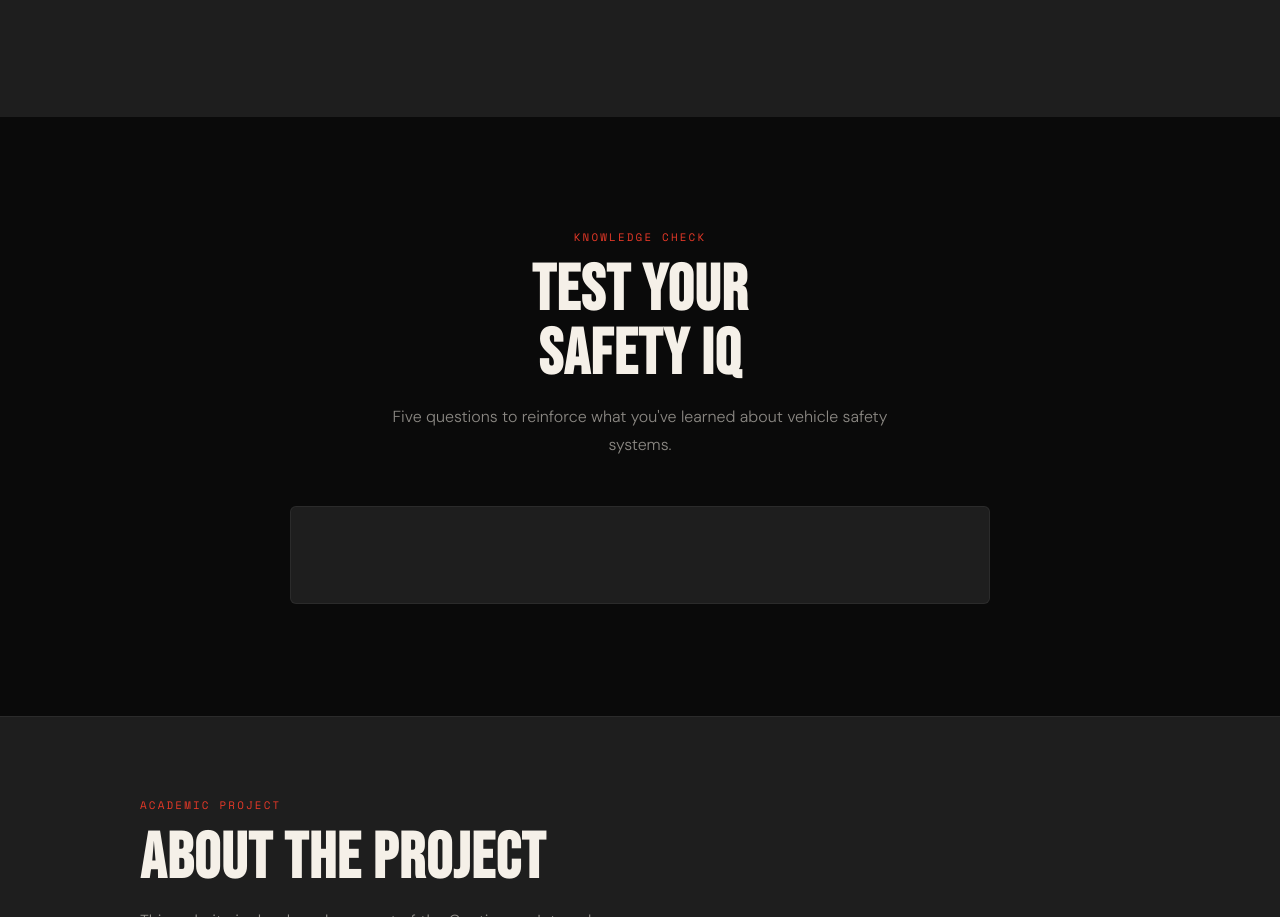
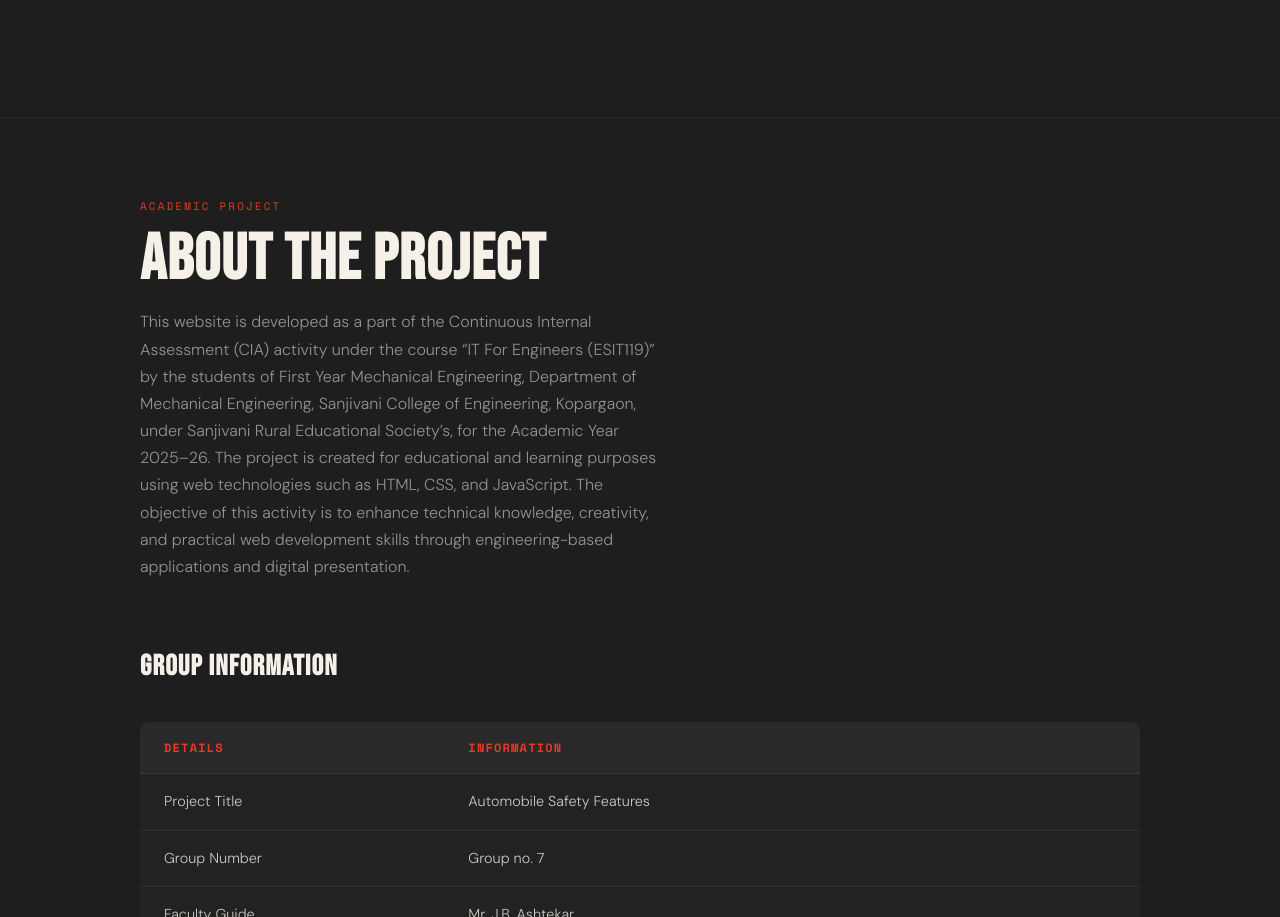
Before and after one commit to shraddhajape07/automobile-safety-features, a plain HTML site: page index.html in a window 1280 px wide. Shown: the part 5165-6082 px from the top of the page. Drawn offline with nearby package versions, Linux system fonts and the light colour scheme.

Commit message:
Add files via upload

```diff
--- a/index.html
+++ b/index.html
@@ -1641,7 +1641,7 @@
     </section>
 
     <!-- QUIZ SECTION -->
-    <section id="quiz">
+   <!-- <section id="quiz">
         <div class="reveal" style="text-align:center; margin-bottom:3rem;">
             <div class="section-tag" style="justify-content:center;">Knowledge Check</div>
             <h2>Test Your<br>Safety IQ</h2>
@@ -1650,9 +1650,9 @@
         </div>
 
         <div class="quiz-wrap reveal" id="quiz-container">
-            <!-- JS renders quiz here -->
+            <!-- JS renders quiz here
         </div>
-    </section>
+    </section> -->
 
 
 
@@ -1837,6 +1837,7 @@
         });
 
         renderQuiz();
+
     </script>
 
     <!-- PROJECT INFO -->
```
